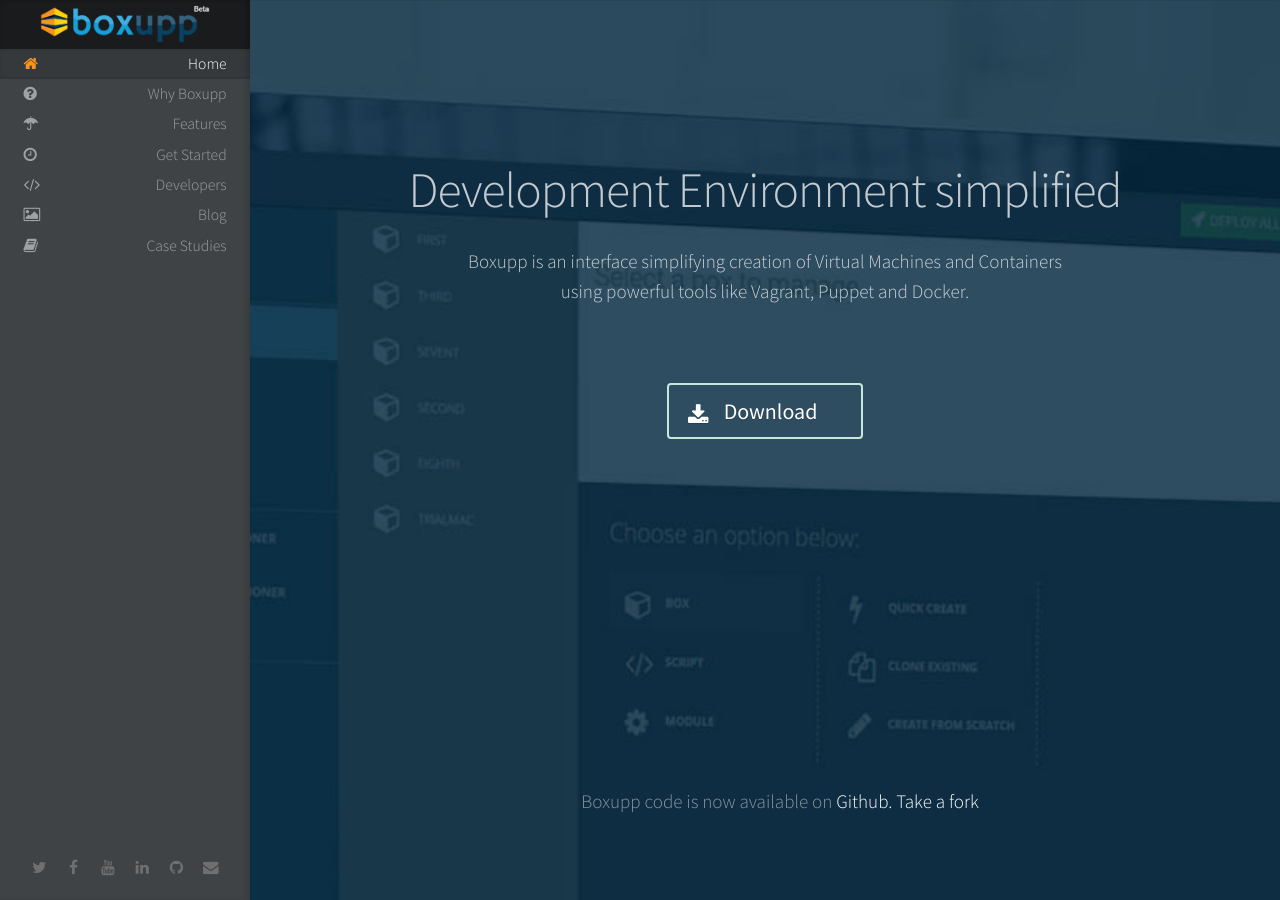
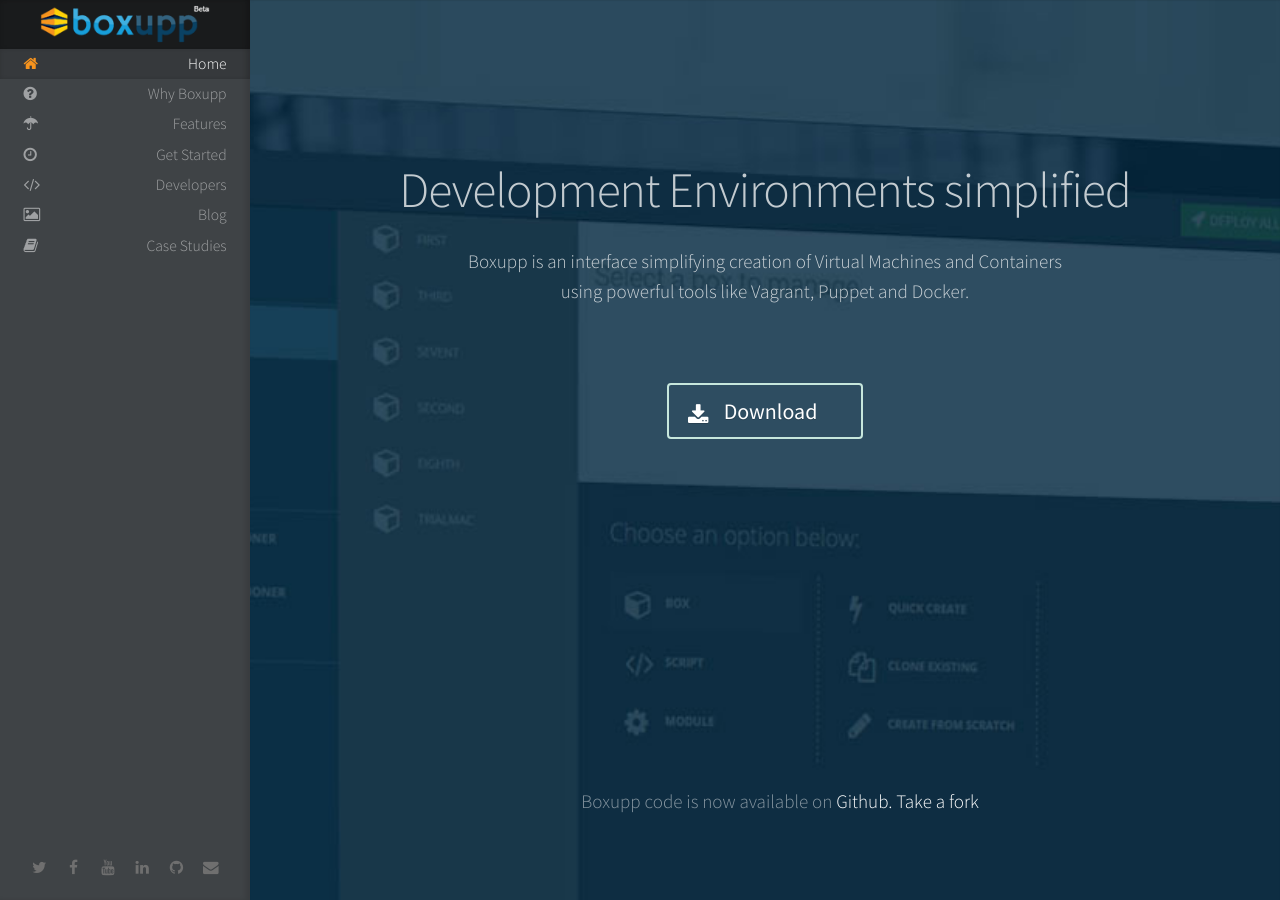
Before and after one commit to BoxUpp/boxupptool-website, a Jekyll site: the page built from index.html, in a window 1280 px wide and 900 px high. Built offline with Jekyll 4.4.1, drawn with Linux system fonts in a browser that asks for light colours; comment, search, counter and statistics services are not loaded.

Commit message:
Trial changes

```diff
--- a/_includes/intro.html
+++ b/_includes/intro.html
@@ -3,7 +3,7 @@
 <section id="top" class="intro">
   <div class="col-lg-12 text-center">
     <header>
-      <h2 class="alt">Development Environment simplified</h2>
+      <h2 class="alt">Development Environments simplified</h2>
       <p>Boxupp is an interface simplifying creation of Virtual Machines and Containers <br>using powerful tools like Vagrant, Puppet and Docker. </p>
     </header>
     <footer> <a href="#portfolio" class="button scrolly download">Download</a> </footer>
```
